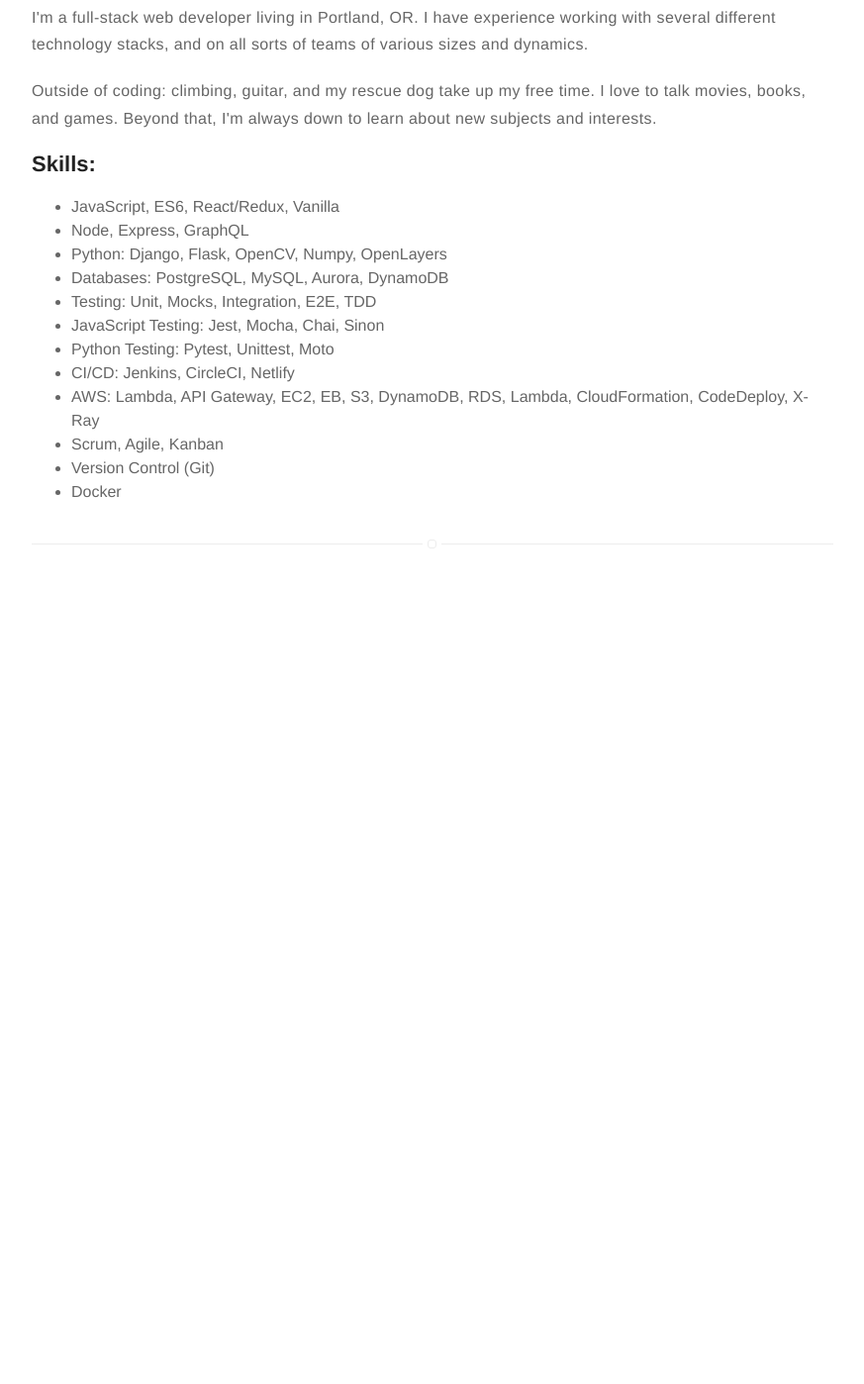
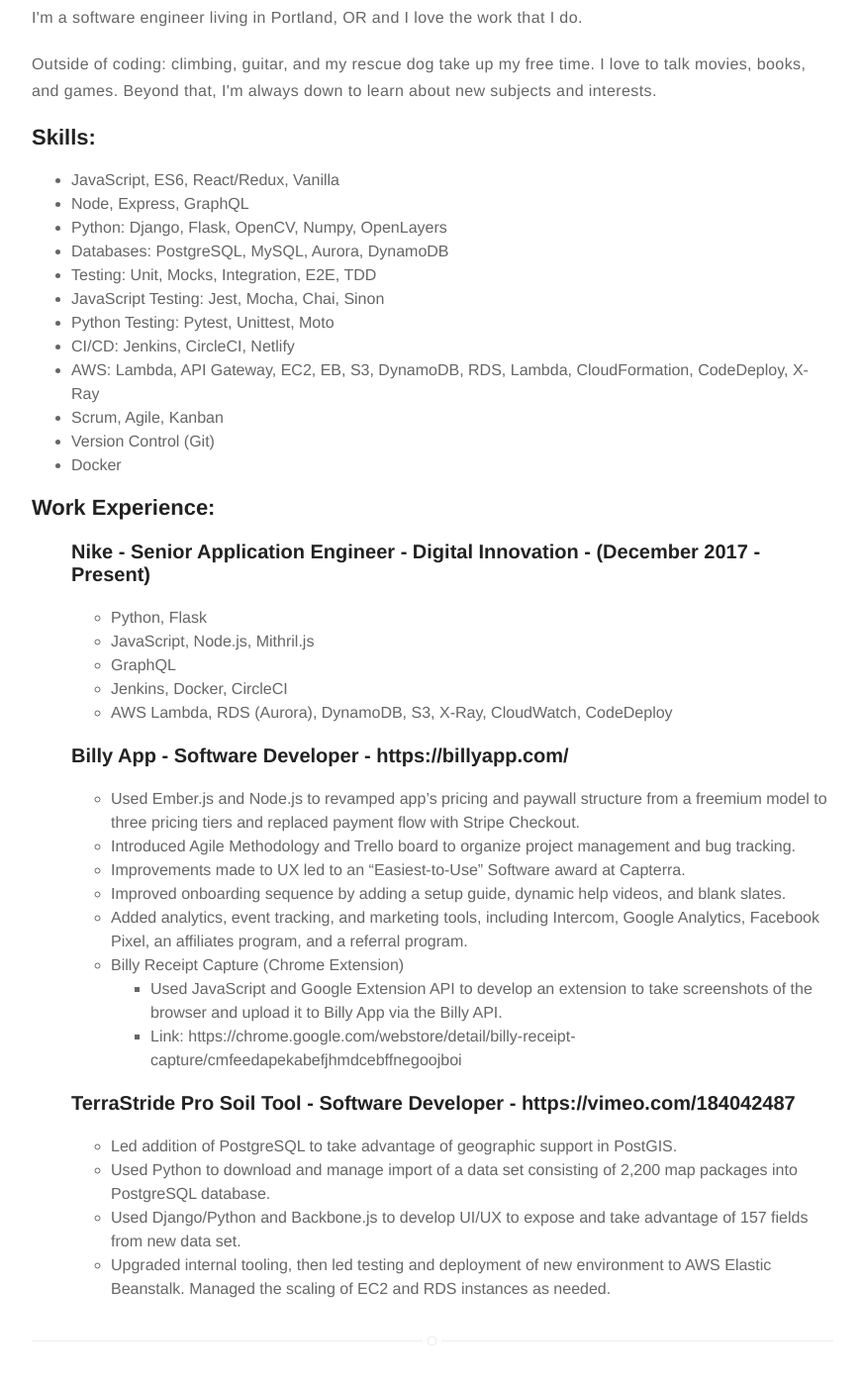
Before and after one commit to ryanwestby/ryanwestby.github.io, a Jekyll site: the page built from about.md, in a window 1280 px wide and 1400 px high, scrolled down 492 px. Shown: the whole window at 99% size, without its empty margins (203-1076 px from the left). Built offline with Jekyll 4.4.1, drawn with Linux system fonts in a browser that asks for light colours; before the commit the page ends 1122 px from its top, so only the background shows below that.

Commit message:
Add work experience

```diff
--- a/about.md
+++ b/about.md
@@ -6,8 +6,7 @@ layout: page
 
 <p>Hello!</p>
 
-<p>I'm a full-stack web developer living in Portland, OR. I have experience working with several different technology
-stacks, and on all sorts of teams of various sizes and dynamics.</p>
+<p>I'm a software engineer living in Portland, OR and I love the work that I do.</p>
 
 <p>Outside of coding: climbing, guitar, and my rescue dog take up my free time.
 I love to talk movies, books, and games.
@@ -30,3 +29,36 @@ Beyond that, I'm always down to learn about new subjects and interests.
 	<li>Version Control (Git)</li>
 	<li>Docker</li>
 </ul>
+
+<h2>Work Experience:</h2>
+
+<ul class="project-list">
+  <h3>Nike - Senior Application Engineer - Digital Innovation - (December 2017 - Present)</h3>
+	<ul>
+    <li>Python, Flask</li>
+    <li>JavaScript, Node.js, Mithril.js</li>
+    <li>GraphQL</li>
+    <li>Jenkins, Docker, CircleCI</li>
+    <li>AWS Lambda, RDS (Aurora), DynamoDB, S3, X-Ray, CloudWatch, CodeDeploy</li>
+  </ul>
+  <h3>Billy App - Software Developer - https://billyapp.com/</h3>
+	<ul>
+    <li>Used Ember.js and Node.js to revamped app’s pricing and paywall structure from a freemium model to three pricing tiers and replaced payment flow with Stripe Checkout.</li>
+    <li> Introduced Agile Methodology and Trello board to organize project management and bug tracking.</li>
+    <li> Improvements made to UX led to an “Easiest-to-Use” Software award at Capterra.</li>
+    <li> Improved onboarding sequence by adding a setup guide, dynamic help videos, and blank slates.</li>
+    <li> Added analytics, event tracking, and marketing tools, including Intercom, Google Analytics, Facebook Pixel, an affiliates program, and a referral program.</li>
+    <li>Billy Receipt Capture (Chrome Extension)</li>
+    <ul>
+      <li>Used JavaScript and Google Extension API to develop an extension to take screenshots of the browser and upload it to Billy App via the Billy API.</li>
+      <li>Link: https://chrome.google.com/webstore/detail/billy-receipt-capture/cmfeedapekabefjhmdcebffnegoojboi</li>
+    </ul>
+  </ul>
+  <h3>TerraStride Pro Soil Tool - Software Developer - https://vimeo.com/184042487</h3>
+	<ul>
+    <li> Led addition of PostgreSQL to take advantage of geographic support in PostGIS. </li>
+    <li> Used Python to download and manage import of a data set consisting of 2,200 map packages into PostgreSQL database. </li>
+    <li>Used Django/Python and Backbone.js to develop UI/UX to expose and take advantage of 157 fields from new data set. </li>
+    <li> Upgraded internal tooling, then led testing and deployment of new environment to AWS Elastic Beanstalk. Managed the scaling of EC2 and RDS instances as needed. </li>
+  </ul>
+</ul>
```
